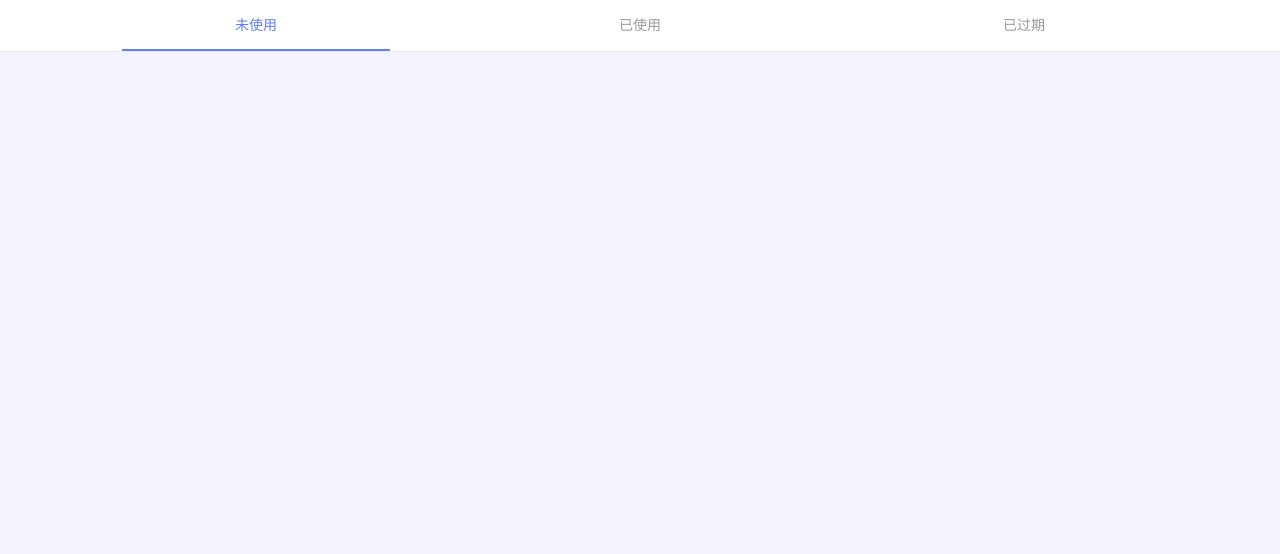
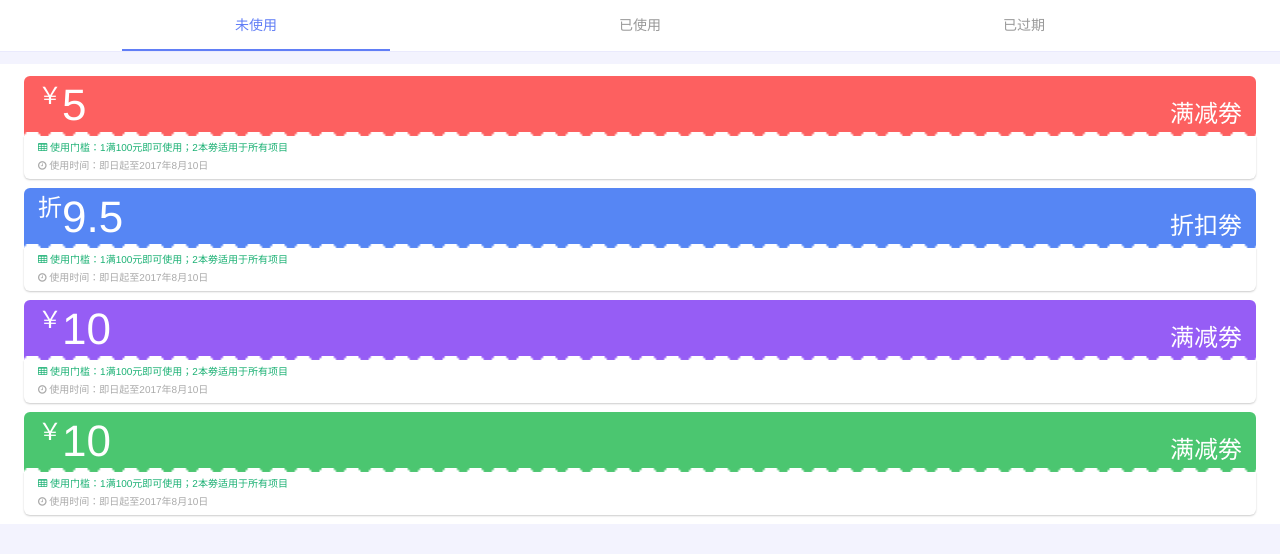
Before and after one commit to huyue0715/day3-rep, a plain HTML site: page day3/index.html in a window 1280 px wide. Drawn offline with Linux system fonts and the light colour scheme.

Commit message:
日考3分支

```diff
--- a/day3/index.html
+++ b/day3/index.html
@@ -18,6 +18,42 @@
         <a href="#">已使用</a>
         <a href="#">已过期</a>
     </header>
+	<div class="content">
+        <ul>
+            <li>
+                <p><span><sup>￥</sup>5</span><span>满减劵</span></p>
+                <p>
+                    <span class="text-nobr"><i class="fa fa-table"></i>&nbsp;使用门槛：1满100元即可使用；2本劵适用于所有项目</span>
+                    <span class="text-nobr"><i class="fa fa-clock-o"></i>&nbsp;使用时间：即日起至2017年8月10日</span>
+                </p>
+                <p></p>
+            </li>
+            <li>
+                <p><span><sup>折</sup>9.5</span><span>折扣劵</span></p>
+                <p>
+                    <span class="text-nobr"><i class="fa fa-table"></i>&nbsp;使用门槛：1满100元即可使用；2本劵适用于所有项目</span>
+                    <span class="text-nobr"><i class="fa fa-clock-o"></i>&nbsp;使用时间：即日起至2017年8月10日</span>
+                </p>
+                <p></p>
+            </li>
+            <li>
+                <p><span><sup>￥</sup>10</span><span>满减劵</span></p>
+                <p>
+                    <span class="text-nobr"><i class="fa fa-table"></i>&nbsp;使用门槛：1满100元即可使用；2本劵适用于所有项目</span>
+                    <span class="text-nobr"><i class="fa fa-clock-o"></i>&nbsp;使用时间：即日起至2017年8月10日</span>
+                </p>
+                <p></p>
+            </li>
+            <li>
+                <p><span><sup>￥</sup>10</span><span>满减劵</span></p>
+                <p>
+                    <span class="text-nobr"><i class="fa fa-table"></i>&nbsp;使用门槛：1满100元即可使用；2本劵适用于所有项目</span>
+                    <span class="text-nobr"><i class="fa fa-clock-o"></i>&nbsp;使用时间：即日起至2017年8月10日</span>
+                </p>
+                <p></p>
+            </li>
+        </ul>
+    </div>
 </body>
 <script type='text/javascript' src='js/swiper.js'></script>
 <script type='text/javascript'>
```
